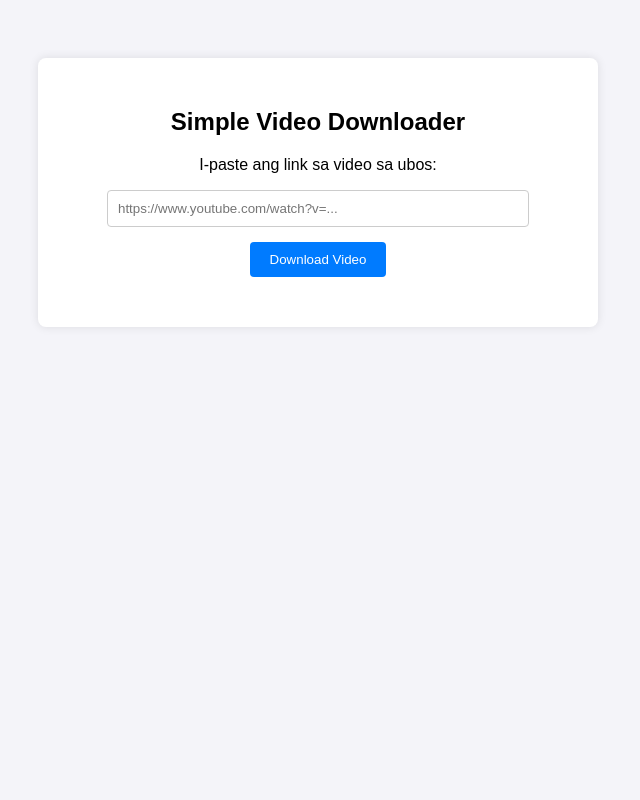
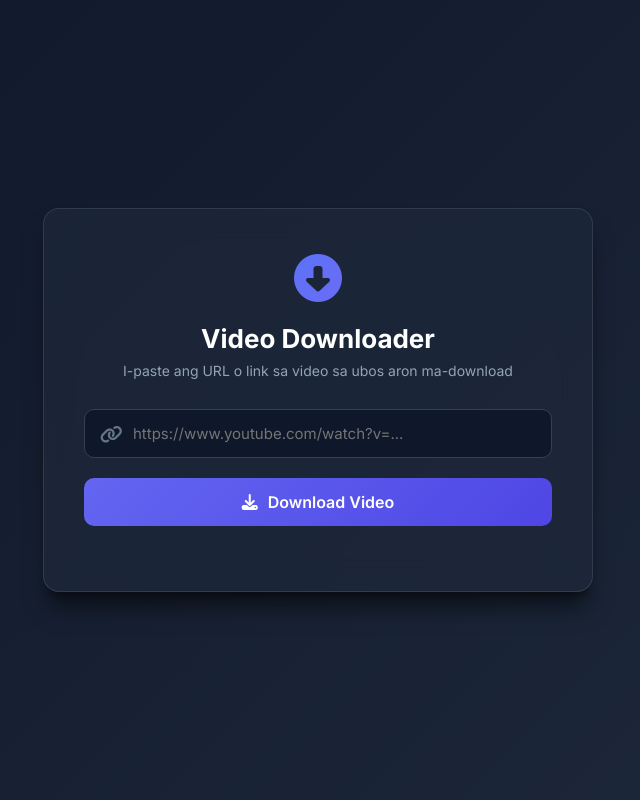
Before and after one commit to RonRpier/Video-Downloader, a Flask app: page / in a window 1280 px wide. Shown: the whole page, without its empty margins (322-962 px from the left). Run offline with Flask 3, Linux system fonts and the light colour scheme.

Commit message:
Add files via upload

```diff
--- a/templates/index.html
+++ b/templates/index.html
@@ -3,37 +3,205 @@
 <head>
     <meta charset="UTF-8">
     <meta name="viewport" content="width=device-width, initial-scale=1.0">
-    <title>Python Video Downloader</title>
+    <title>Universal Video Downloader</title>
+    <!-- Font Awesome Icons -->
+    <link rel="stylesheet" href="https://cdnjs.cloudflare.com/ajax/libs/font-awesome/6.4.0/css/all.min.css">
+    <!-- Google Fonts -->
+    <link href="https://fonts.googleapis.com/css2?family=Inter:wght@300;400;600;700&display=swap" rel="stylesheet">
     <style>
-        body { font-family: Arial, sans-serif; background-color: #f4f4f9; text-align: center; padding: 50px; }
-        .container { background: white; padding: 30px; border-radius: 8px; box-shadow: 0px 0px 10px rgba(0,0,0,0.1); display: inline-block; width: 100%; max-width: 500px; }
-        input[type="text"] { width: 80%; padding: 10px; margin-bottom: 15px; border: 1px solid #ccc; border-radius: 4px; }
-        button { padding: 10px 20px; background-color: #007BFF; color: white; border: none; border-radius: 4px; cursor: pointer; }
-        button:hover { background-color: #0056b3; }
-        #status { margin-top: 20px; font-weight: bold; }
+        * {
+            box-sizing: border-box;
+            margin: 0;
+            padding: 0;
+            font-family: 'Inter', sans-serif;
+        }
+
+        body {
+            background: linear-gradient(135deg, #0f172a 0%, #1e293b 100%);
+            color: #f8fafc;
+            min-height: 100vh;
+            display: flex;
+            justify-content: center;
+            align-items: center;
+            padding: 20px;
+        }
+
+        .card {
+            background: rgba(30, 41, 59, 0.7);
+            backdrop-filter: blur(16px);
+            border: 1px solid rgba(255, 255, 255, 0.1);
+            border-radius: 16px;
+            padding: 40px;
+            max-width: 550px;
+            width: 100%;
+            box-shadow: 0 20px 25px -5px rgba(0, 0, 0, 0.5), 0 8px 10px -6px rgba(0, 0, 0, 0.5);
+            text-align: center;
+        }
+
+        .icon-header {
+            font-size: 48px;
+            background: linear-gradient(135deg, #3b82f6, #8b5cf6);
+            -webkit-background-clip: text;
+            -webkit-text-fill-color: transparent;
+            margin-bottom: 15px;
+        }
+
+        h1 {
+            font-size: 26px;
+            font-weight: 700;
+            margin-bottom: 8px;
+            color: #ffffff;
+        }
+
+        p.subtitle {
+            color: #94a3b8;
+            font-size: 14px;
+            margin-bottom: 30px;
+        }
+
+        .input-group {
+            position: relative;
+            margin-bottom: 20px;
+        }
+
+        .input-group i {
+            position: absolute;
+            left: 16px;
+            top: 50%;
+            transform: translateY(-50%);
+            color: #64748b;
+            font-size: 18px;
+        }
+
+        input[type="text"] {
+            width: 100%;
+            padding: 14px 16px 14px 48px;
+            background: #0f172a;
+            border: 1px solid #334155;
+            border-radius: 10px;
+            color: #f8fafc;
+            font-size: 15px;
+            outline: none;
+            transition: all 0.3s ease;
+        }
+
+        input[type="text"]:focus {
+            border-color: #6366f1;
+            box-shadow: 0 0 0 3px rgba(99, 102, 241, 0.25);
+        }
+
+        button {
+            width: 100%;
+            padding: 14px;
+            background: linear-gradient(135deg, #6366f1, #4f46e5);
+            color: #ffffff;
+            border: none;
+            border-radius: 10px;
+            font-size: 16px;
+            font-weight: 600;
+            cursor: pointer;
+            transition: all 0.3s ease;
+            display: flex;
+            justify-content: center;
+            align-items: center;
+            gap: 10px;
+        }
+
+        button:hover {
+            opacity: 0.95;
+            transform: translateY(-1px);
+            box-shadow: 0 10px 15px -3px rgba(99, 102, 241, 0.4);
+        }
+
+        button:disabled {
+            background: #475569;
+            cursor: not-allowed;
+            transform: none;
+            box-shadow: none;
+        }
+
+        #status {
+            margin-top: 25px;
+            font-size: 14px;
+            line-height: 1.5;
+        }
+
+        .loading-spinner {
+            display: inline-block;
+            width: 20px;
+            height: 20px;
+            border: 3px solid rgba(255,255,255,0.3);
+            border-radius: 50%;
+            border-top-color: #fff;
+            animation: spin 1s ease-in-out infinite;
+        }
+
+        @keyframes spin {
+            to { transform: rotate(360deg); }
+        }
+
+        .download-btn-link {
+            display: inline-block;
+            margin-top: 15px;
+            padding: 12px 24px;
+            background: #10b981;
+            color: white;
+            text-decoration: none;
+            border-radius: 8px;
+            font-weight: 600;
+            transition: background 0.2s ease;
+        }
+
+        .download-btn-link:hover {
+            background: #059669;
+        }
+
+        .error-msg {
+            color: #f87171;
+            background: rgba(239, 68, 68, 0.1);
+            padding: 12px;
+            border-radius: 8px;
+            border: 1px solid rgba(239, 68, 68, 0.2);
+        }
     </style>
 </head>
 <body>
-    <div class="container">
-        <h2>Simple Video Downloader</h2>
-        <p>I-paste ang link sa video sa ubos:</p>
-        <input type="text" id="urlInput" placeholder="https://www.youtube.com/watch?v=...">
-        <br>
-        <button onclick="startDownload()">Download Video</button>
+
+    <div class="card">
+        <div class="icon-header">
+            <i class="fa-solid => fa-circle-down"></i>
+        </div>
+        <h1>Video Downloader</h1>
+        <p class="subtitle">I-paste ang URL o link sa video sa ubos aron ma-download</p>
+
+        <div class="input-group">
+            <i class="fa-solid fa-link"></i>
+            <input type="text" id="urlInput" placeholder="https://www.youtube.com/watch?v=...">
+        </div>
+
+        <button id="downloadBtn" onclick="startDownload()">
+            <i class="fa-solid fa-download"></i> Download Video
+        </button>
+
         <div id="status"></div>
     </div>
 
     <script>
         async function startDownload() {
-            const url = document.getElementById('urlInput').value;
+            const urlInput = document.getElementById('urlInput');
+            const downloadBtn = document.getElementById('downloadBtn');
             const statusDiv = document.getElementById('status');
+            const url = urlInput.value.trim();
 
             if (!url) {
-                alert("Palihog pagbutang og valid URL!");
+                statusDiv.innerHTML = '<div class="error-msg">Palihog pagbutang og valid nga video URL!</div>';
                 return;
             }
 
-            statusDiv.innerHTML = "Nag-download pa, palihog hulata...";
+            // UI state pag-start
+            downloadBtn.disabled = true;
+            downloadBtn.innerHTML = '<div class="loading-spinner"></div> Nag-process...';
+            statusDiv.innerHTML = '<p style="color: #94a3b8;">Gikuha ang video info, palihog hulata...</p>';
 
             try {
                 const response = await fetch('/download', {
@@ -45,12 +213,22 @@
                 const data = await response.json();
 
                 if (response.ok) {
-                    statusDiv.innerHTML = `Nindot! Nahuman na. <a href="${data.download_url}" download>I-klik diri aron i-save ang file</a>`;
+                    statusDiv.innerHTML = `
+                        <p style="color: #34d399; font-weight: 600; margin-bottom: 10px;">
+                            <i class="fa-solid fa-circle-check"></i> Nahuman na pag-download!
+                        </p>
+                        <a href="${data.download_url}" class="download-btn-link" download>
+                            <i class="fa-solid fa-file-arrow-down"></i> I-save ang Video File
+                        </a>
+                    `;
                 } else {
-                    statusDiv.innerHTML = `Sayop: ${data.error}`;
+                    statusDiv.innerHTML = `<div class="error-msg"><i class="fa-solid fa-triangle-exclamation"></i> Sayop: ${data.error}</div>`;
                 }
             } catch (error) {
-                statusDiv.innerHTML = `Naay nahitabong problema: ${error}`;
+                statusDiv.innerHTML = `<div class="error-msg"><i class="fa-solid fa-triangle-exclamation"></i> Naay problema sa koneksyon: ${error}</div>`;
+            } finally {
+                downloadBtn.disabled = false;
+                downloadBtn.innerHTML = '<i class="fa-solid fa-download"></i> Download Video';
             }
         }
     </script>
```
